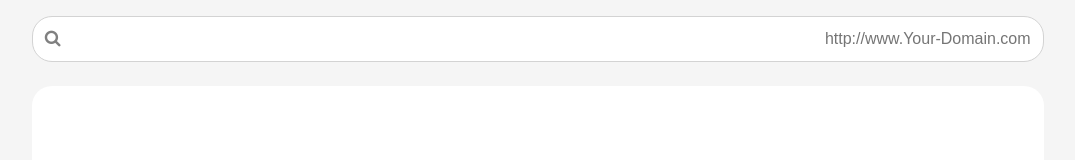
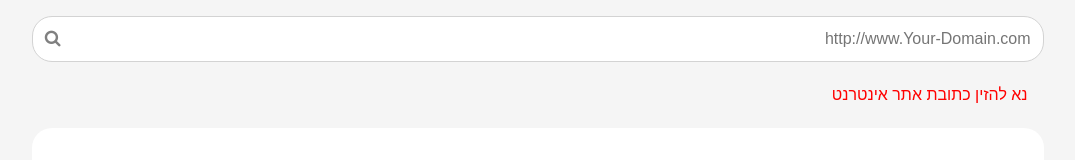
Before and after one commit to pina-digital/url-accessibiliy-check, a plain HTML site: page index.html in a window 1280 px wide. Both pictures are taken after a click on the button 156 px from the left and 39 px from the top of the page. Shown: the whole page, without its empty margins (102-1177 px from the left). Drawn offline with nearby package versions, Linux system fonts and the light colour scheme.

Commit message:
added message when submitting empty url

```diff
--- a/index.html
+++ b/index.html
@@ -37,6 +37,7 @@
         </div>
       </form>
     </div>
+    <div id="url-feedback"></div>
     <div id="result">
       <div id="theloader" class="loader-div">
         <div></div>
--- a/main.css
+++ b/main.css
@@ -126,3 +126,10 @@ form.input-field button {
     border: none;
     cursor: pointer;
 }
+
+#url-feedback {
+    padding: 0 1rem;
+    width: 80%;
+    color: red;
+    margin: 1.5rem auto;
+}
--- a/script.js
+++ b/script.js
@@ -7,15 +7,17 @@
 // }
 
 function addItem3() {
-
   var theurl = document.getElementById("checkUrl").value;
 
   if (theurl.length === 0) {
-    alert("הזן כתובת אתר אינטרנט לבדיקת נגישות");
+    // alert("הזן כתובת אתר אינטרנט לבדיקת נגישות");
+    document.getElementById("url-feedback").innerHTML =
+      "נא להזין כתובת אתר אינטרנט";
   } else {
-      var element = document.getElementById("theloader");
-      element.classList.add("line-scale");
-     //check format
+    var element = document.getElementById("theloader");
+    element.classList.add("line-scale");
+    //check format
     checkurl(theurl);
+    document.getElementById("url-feedback").innerHTML = "";
   }
 }
```
